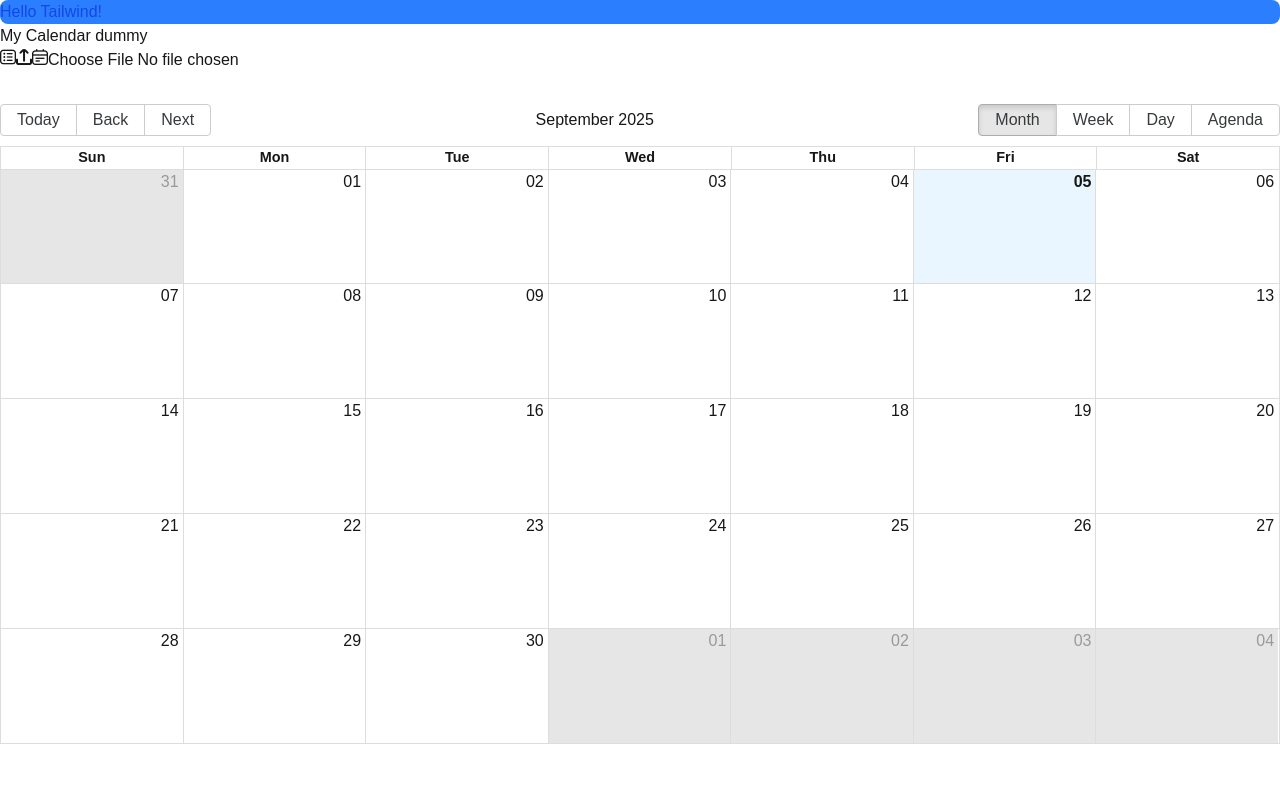
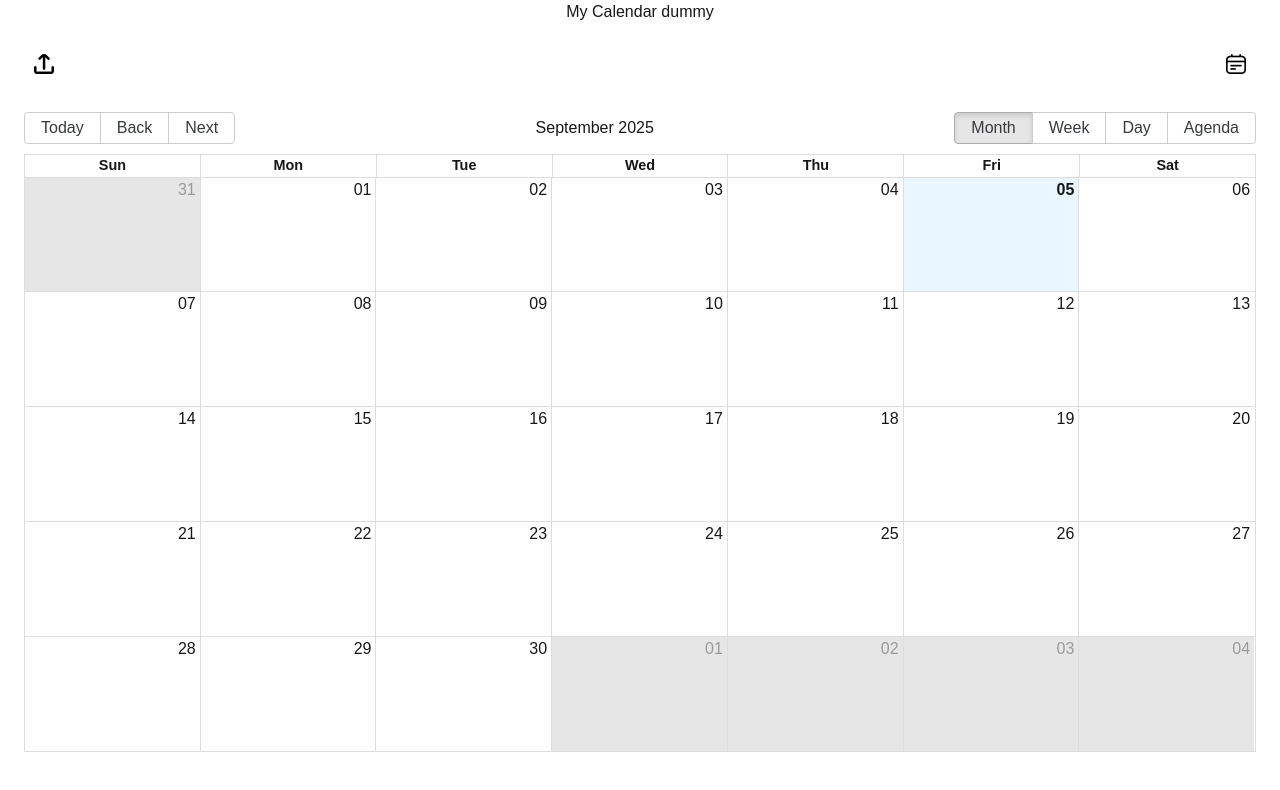
Before and after one commit to thandi14/LBCalender, a Next.js app in the folder syllabus-parser/: page /Calender in a window 1280 px wide. Shown: the top 790 px of the page. Built offline with nearby package versions, Linux system fonts and the light colour scheme.

Commit message:
design clean up

```diff
--- a/syllabus-parser/src/app/Calender/page.tsx
+++ b/syllabus-parser/src/app/Calender/page.tsx
@@ -31,8 +31,9 @@ export default function Calendar() {
   const [view, setView] = useState<typeof Views[keyof typeof Views]>("month");
   const [date, setDate] = useState(new Date());
   const [selectedEvent, setSelectedEvent] = useState<any>(null); // event for modal
-
-
+  const [isCalender, setIsCalender] = useState(true)
+  const [isLoading, setIsLoading] = useState(false)
+  const [selectedFile, setSelectedFile] = useState<File | null>(null);
 
   useEffect(() => {
     setIsClient(true);
@@ -54,6 +55,8 @@ export default function Calendar() {
   async function handleUpload(e: React.ChangeEvent<HTMLInputElement>) {
     const file = e.target.files?.[0];
     if (!file) return;
+    setIsLoading(true)
+
 
     const text = await extractPdfText(file);
 
@@ -68,6 +71,7 @@ export default function Calendar() {
 
     const data = await res.json();
     console.log(data)
+    setIsLoading(false)
     setAssignments(data.assignments ?? []);
   }
 
@@ -100,15 +104,38 @@ export default function Calendar() {
   return (
 
     <div>
-      <div className="bg-blue-500 text-blue-700 p-4 rounded-lg">
-        Hello Tailwind!
+      <h1 className='text-center'>My Calendar dummy</h1>
+
+      <div className='p-6 !p-6 flex flex-col'>
+      <div className="flex justify-between h-8">
+      <label htmlFor="file-upload" className="cursor-pointer flex gap-1 items-center">
+        <i className="fi fi-br-upload text-black bg-white p-4 flex justify-center items-center w-10 h-full rounded-sm text-xl"></i>
+      { isLoading && <div className="flex justify-center items-center h-5 w-6 px-5">
+       <img src="/unnamed.gif" alt="Loading" className="w-4 h-full" />
+       </div> }
+        <span className="!pl-1 flex items-center">{selectedFile && !isLoading ? selectedFile.name : ""}</span>
+        <input
+          id="file-upload"
+          type="file"
+          accept="application/pdf"
+          onChange={(e) => {
+            const file = e.target.files?.[0];
+            if (file) setSelectedFile(file); // store selected file in state
+            handleUpload(e);
+          }}
+          className="hidden"
+        />
+      </label>
+      <div onClick={() => setIsCalender(!isCalender)} className='cursor-pointer flex'>
+      { isCalender ?
+      <i className="fi fi-rr-calendar-lines text-black bg-white p-4 flex justify-center items-center w-10 rounded-sm text-xl"></i> :
+      <i className="fi fi-rr-rectangle-list text-black bg-white p-4 flex justify-center items-center w-10 rounded-sm text-xl"></i>
+      }
       </div>
-      <h1>My Calendar dummy</h1>
-      <i className="fi fi-br-upload fill-white"></i>
-      <i className="fi fi-rr-rectangle-list fill-white"></i>
-      <i className="fi fi-rr-calendar-lines"></i>
-      <input type="file" accept="application/pdf" onChange={handleUpload} />
-      <ul>
+      </div>
+{   !isCalender && <div className="h-0.5 w-full bg-white !mt-3 rounded-2"></div>
+}      { !isCalender && <div className="flex !pt-4">
+      <ul className="!space-y-2">
         {assignments.map((a, i) => (
           <li key={i}>
           {a.title} - {a.date} {a.topics}:
@@ -116,9 +143,10 @@ export default function Calendar() {
         </li>
         ))}
       </ul>
+      </div>}
 
        {/* Calendar view */}
-       {isClient && (
+       {isClient && isCalender ? (
         <div style={{ height: "80vh", marginTop: "2rem" }}>
           <BigCalendar
             localizer={localizer}
@@ -135,12 +163,19 @@ export default function Calendar() {
             onSelectEvent={(event) => setSelectedEvent(event)}
           />
         </div>
-      )}
+      ) : <div></div>}
+      </div>
 
       {selectedEvent && (
-        <div className="fixed inset-0 flex items-center justify-center bg-black/50 bg-opacity-50 z-50">
-          <div className="bg-white rounded-lg shadow-lg p-6 max-w-md w-full">
-            <h2 className="text-xl font-bold mb-2">{selectedEvent.title}</h2>
+  <div
+    className="fixed inset-0 flex items-center justify-center bg-black/50 z-40 cursor-pointer"
+    onClick={() => setSelectedEvent(null)}
+  >
+    <div
+      className="bg-white rounded-lg shadow-lg !p-4 max-w-md w-full z-50 relative"
+      onClick={(e) => e.stopPropagation()}
+    >
+      <h2 className="text-black text-xl font-bold mb-2">{selectedEvent.title}</h2>
       <p className="text-gray-700 mb-2">
         <strong>Date:</strong> {selectedEvent.start.toDateString()}
       </p>
@@ -149,7 +184,7 @@ export default function Calendar() {
       </p>
       <button
         onClick={() => setSelectedEvent(null)}
-              className="mt-4 bg-blue-500 text-white px-4 py-2 rounded-lg hover:bg-blue-600"
+        className="cursor-pointer !mt-4 bg-blue-500 text-white !p-1 rounded-lg hover:bg-blue-600"
       >
         Close
       </button>
@@ -158,4 +193,5 @@ export default function Calendar() {
 )}
     </div>
   );
+
 }
--- a/syllabus-parser/src/app/globals.css
+++ b/syllabus-parser/src/app/globals.css
@@ -43,3 +43,13 @@ a {
     color-scheme: dark;
   }
 }
+
+@keyframes spin {
+  from { transform: rotate(0deg); }
+  to { transform: rotate(360deg); }
+}
+
+.slow-spin {
+  display: inline-block; /* ensures it rotates around its center */
+  animation: spin 3s linear infinite;
+}
```
Also changed, not shown: syllabus-parser/public/unnamed.gif (added). Lines whose indentation alone changed are shown as unchanged.
